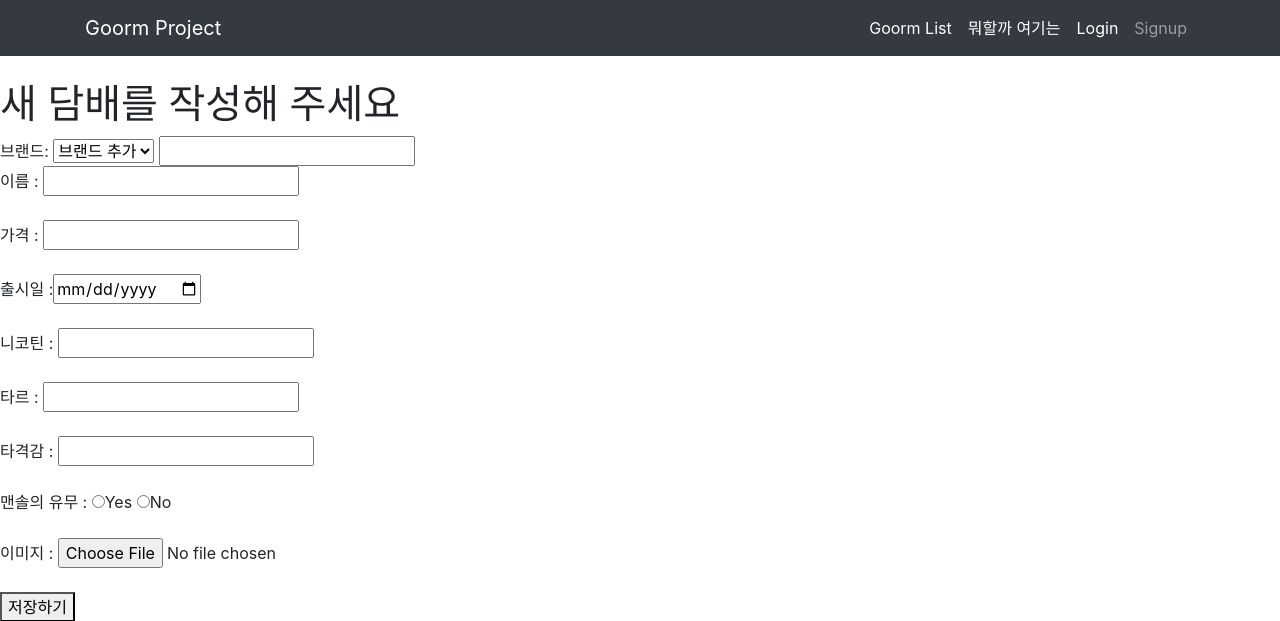
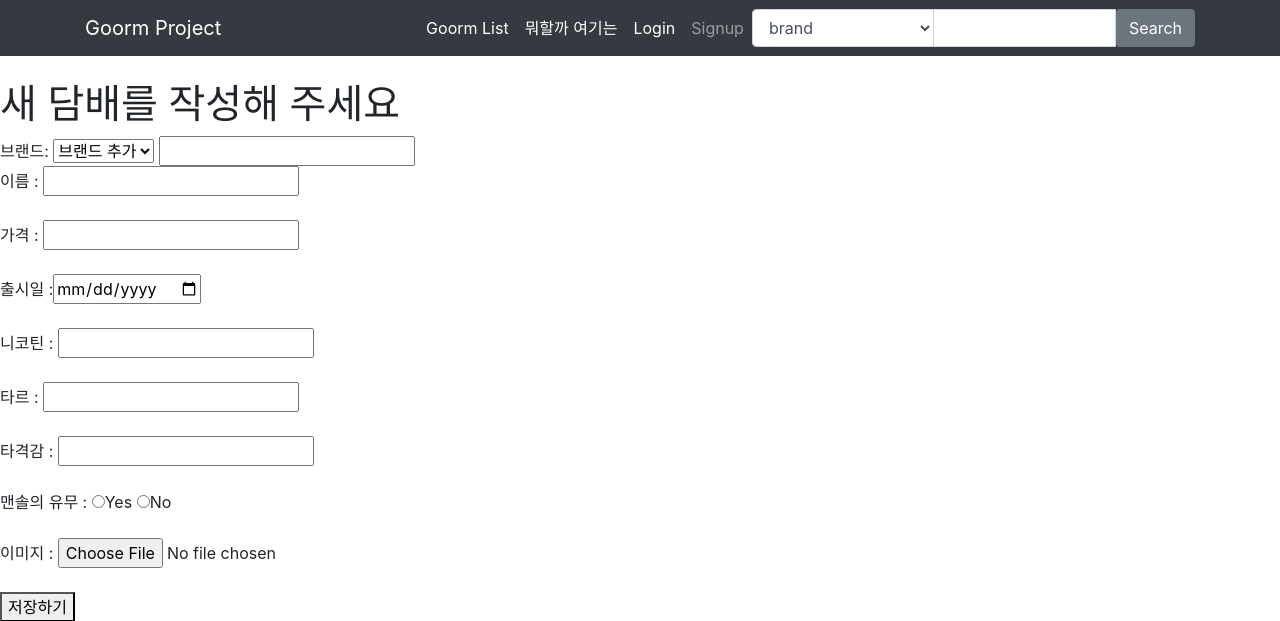
Before and after one commit to labiss96/django-goorm, a Django app: page /goorm/new in a window 1280 px wide. Shown: the top 621 px of the page. Run offline with Django 3.2, Linux system fonts and the light colour scheme; data that the repository does not hold is empty; some libraries are stand-ins or nearby versions.

Commit message:
검색기능 80%

```diff
--- a/Goorm_Project/templates/base.html
+++ b/Goorm_Project/templates/base.html
@@ -69,13 +69,27 @@
 
           <a class="nav-link" href="{% url 'accounts:mypage' user.username %}">
             <div style="text-align: center;">
-              <img src="{{ request.user.profile_img.url }}" alt="" style="width: 35px; height: 35px; border-radius: 40%; vertical-align: top;">
+              <img src="{{ request.user.profile_img.url }}" alt=""
+                style="width: 35px; height: 35px; border-radius: 40%; vertical-align: top;">
             </div>
           </a>
 
 
           {% endif %}
           <!--로그인 기능 네브바-->
+
+          <!-- 네비바 검색기능 -->
+          <form class="form-inline" action="{% url 'goorm:search'%}" method="get">
+            <div class="input-group">
+                <select name="fd_name" id="" class="form-control">
+                    <option value="brand">brand</option>
+                    <option value="name">name</option>
+                </select>
+                <input type="text" class="form-control" name='q'>
+                <button class="btn btn-secondary" type="submit">Search</button>
+            </div>
+        </form>
+          <!-- 네비바 검색기능 -->
 
         </ul>
       </div>
@@ -103,8 +117,7 @@
 </html>
 
 <style>
-
-body {
-  padding-top: 80px;
-}
+  body {
+    padding-top: 80px;
+  }
 </style>
--- a/goorm/urls.py
+++ b/goorm/urls.py
@@ -12,4 +12,6 @@ urlpatterns = [
     path('brand_detail/<str:brand_id>', views.brand_filter, name='brand_filter'),
     path('delete/<int:tobacco_id>', views.delete, name='delete'),
     path('comment_delete/<int:comment_id>', views.comment_delete, name='comment_delete'),
+    path('search/', views.search, name='search'),
+
 ]
--- a/goorm/views.py
+++ b/goorm/views.py
@@ -97,4 +97,17 @@ def brand_filter(request , brand_id) :
    brand_tobacco=Tobacco.objects.filter(brand = brand_id)
    return render(request, 'goorm/brand_detail.html' ,{'tobaccos':brand_tobacco})
 
+def search(request):
+    if request.GET.get('q'):
+        brd = Brand.objects.all()
+        grm = Tobacco.objects.all()
+        search_type = request.GET.get('fd_name')
+        search_data = request.GET.get('q')
+
+        if search_type == 'brand':
+            results = brd.filter(brd_name__icontains = search_data)
+        elif search_type == 'name':
+            results = grm.filter(name__icontains = search_data)
+
+    return render(request, 'goorm/search.html', {  'results': results, 'search_type':search_type})
 # Create your views here.
```
Also changed, not shown: goorm/templates/goorm/search.html (added, +29 -0 lines).
